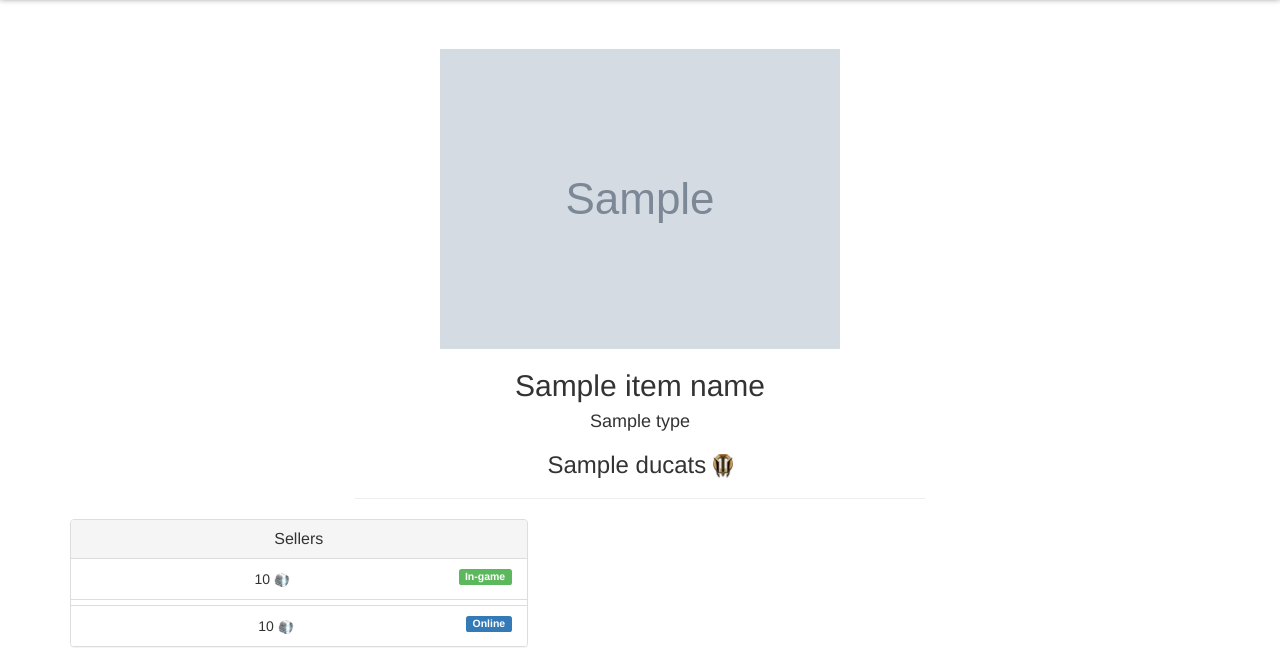
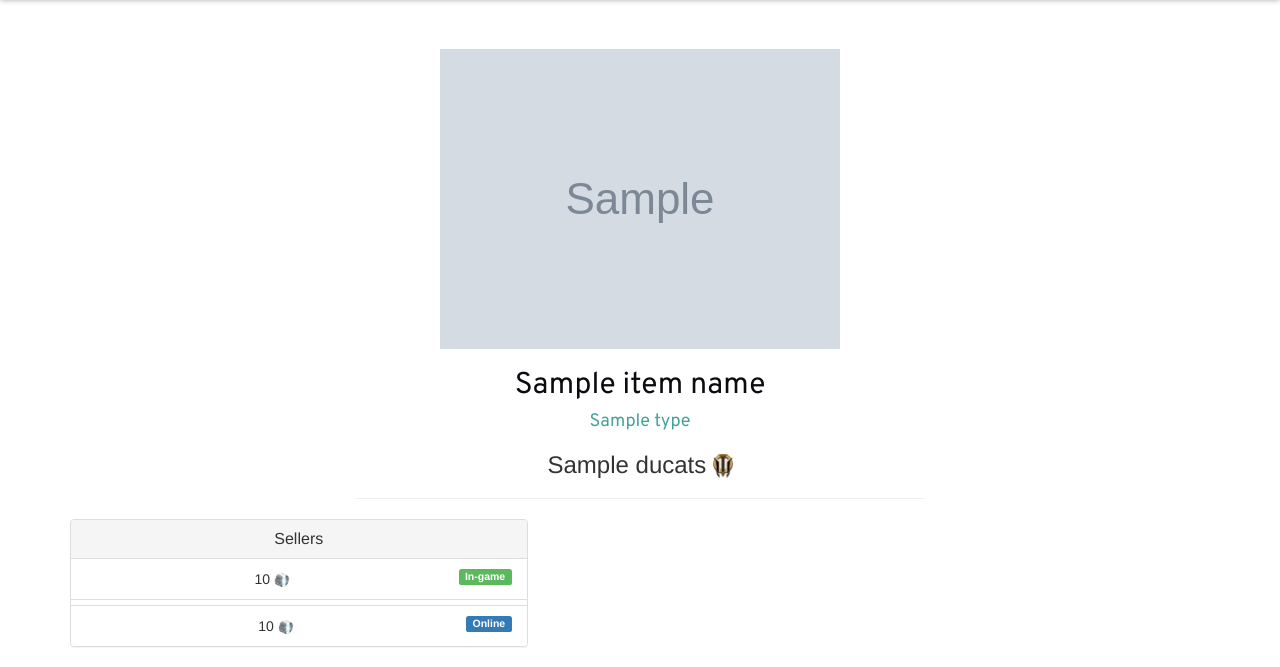
Before and after one commit to co-go/better_getter, a Django app: template get_item/templates/get_item/item.html in a window 1280 px wide. Shown: the part 301-968 px from the top of the page. Run offline with Django 3.2, Linux system fonts and the light colour scheme; the template is opened without the code that fills it: most values are stand-ins (such as "Sample title", 1, 10 or a date in 2020); grey boxes marked "Sample" are stand-in pictures.

Commit message:
Adjusted visuals

```diff
--- a/static/css/get_item.css
+++ b/static/css/get_item.css
@@ -17,8 +17,13 @@
   box-shadow: 0px 0px 6px #888888;
 }
 
-.item .item_type {
+.item {
   color: #0B0C10;
+  font-family: "Overpass", sans-serif;
+}
+
+.item_type {
+  color: #45A29B;
   font-family: "Overpass", sans-serif;
 }
 
```
